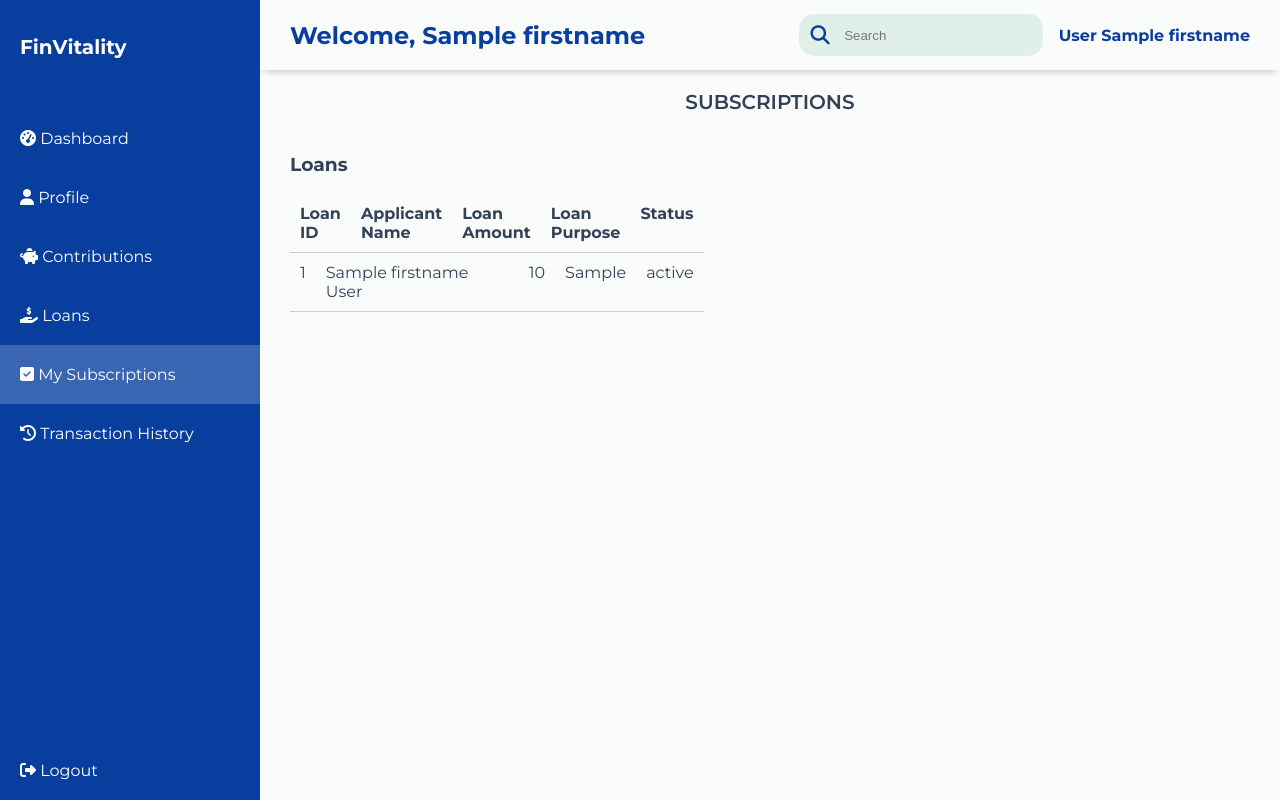
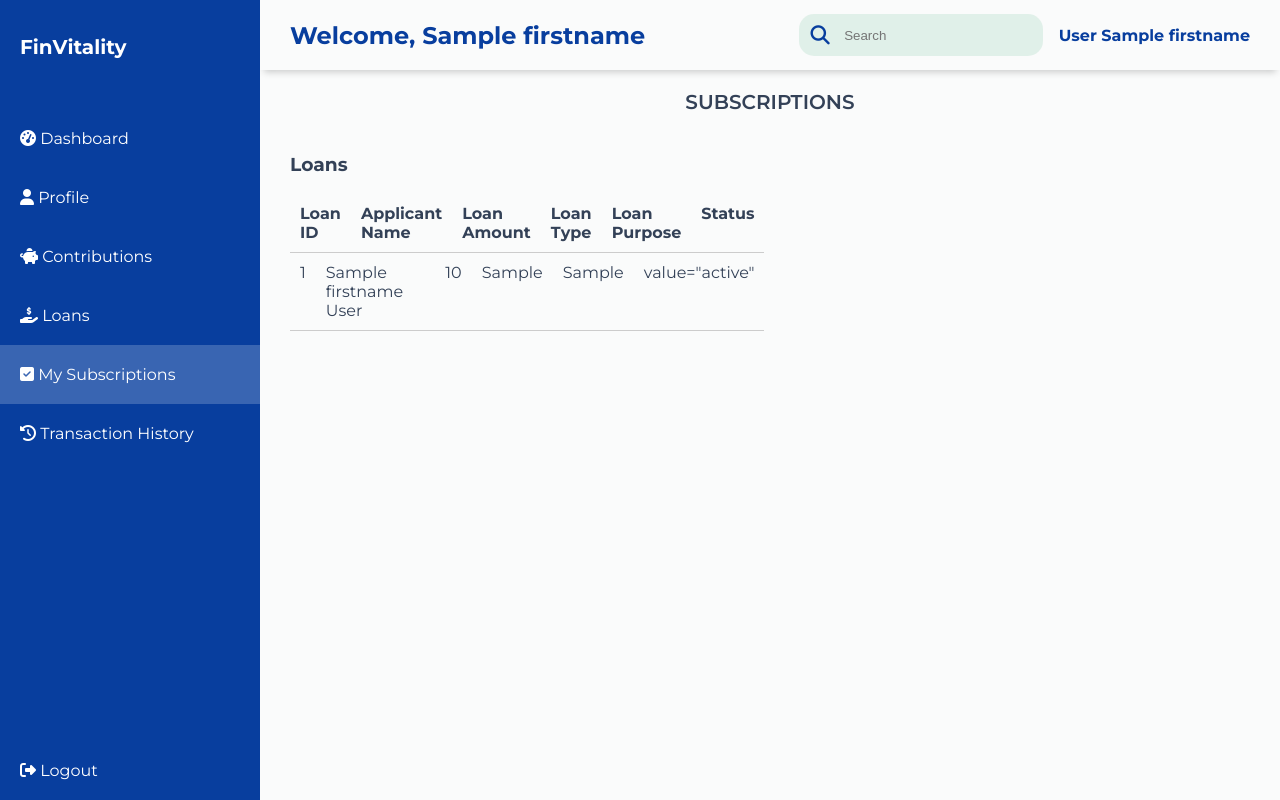
Before and after one commit to Boomni/FinVitality, a Python web app: template app/api/v1/templates/loan_subscriptions.html in a window 1280 px wide. Run offline with Jinja, Linux system fonts and the light colour scheme; the template is opened without the code that fills it: most values are stand-ins (such as "Sample title", 1, 10 or a date in 2020).

Commit message:
Updated the loan form

```diff
--- a/app/api/v1/templates/loan_subscriptions.html
+++ b/app/api/v1/templates/loan_subscriptions.html
@@ -105,6 +105,7 @@
                 <div class="table-cell">Loan ID</div>
                 <div class="table-cell">Applicant Name</div>
                 <div class="table-cell">Loan Amount</div>
+                <div class="table-cell">Loan Type</div>
                 <div class="table-cell">Loan Purpose</div>
                 <div class="table-cell">Status</div>
               </div>
@@ -113,8 +114,9 @@
                 <div class="table-cell">{{ loan.loan_id }}</div>
                 <div class="table-cell">{{ loan.firstname }} {{ loan.lastname }}</div>
                 <div class="table-cell">{{ loan.loan_amount }}</div>
+                <div class="table-cell">{{ loan.loan_type }}</div>
                 <div class="table-cell">{{ loan.loan_purpose }}</div>
-                <div class="table-cell">{{ loan.status }}</div>
+                <div class="table-cell">{% if loan.status %}value="{{ loan.status }}"{% else %}Pending{% endif %}</div>
                 {% endfor %}
               </div>
               {% else %}
--- a/app/api/v1/views/loan_application.py
+++ b/app/api/v1/views/loan_application.py
@@ -34,6 +34,7 @@ def display_loan_subscriptions():
                     'firstname': loan.firstname,
                     'lastname': loan.lastname,
                     'loan_amount': loan.loan_amount,
+                    'loan_type': loan.loan_credit_facility,
                     'loan_purpose': loan.loan_purpose,
                     'status': loan.status
                 })
```
Also changed, not shown: app/api/v1/templates/loans.html (+4 -4 lines).
